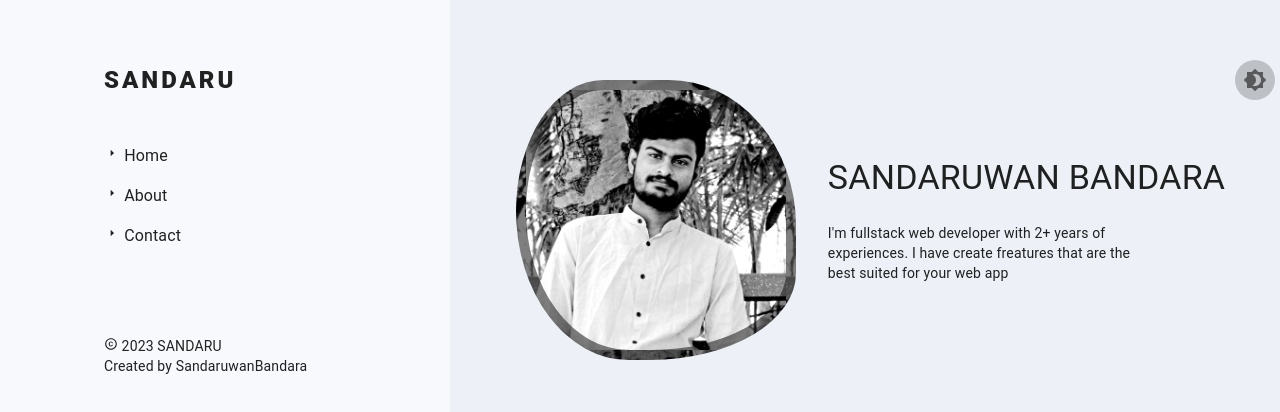
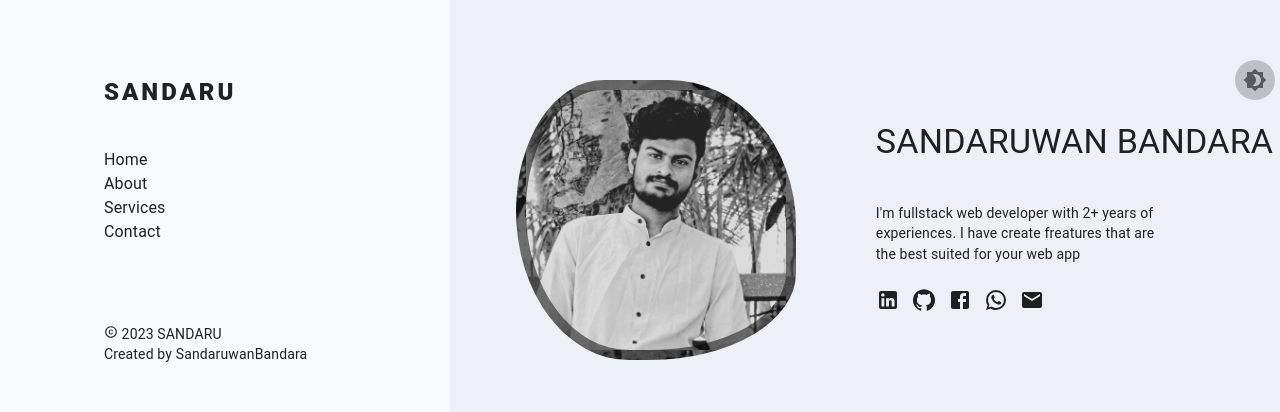
Before and after one commit to SandaruwanB/portfolio, a React (Create React App) app: page / in a window 1280 px wide. Shown: the part 180-592 px from the top of the page. Built offline with nearby package versions, Linux system fonts and the light colour scheme.

Commit message:
DEV home page

```diff
--- a/src/components/Home.jsx
+++ b/src/components/Home.jsx
@@ -1,5 +1,6 @@
 import React from 'react'
 import { Box, CssBaseline, Grid, Typography, useTheme,} from '@mui/material'
+import { LinkedIn, GitHub, Facebook, WhatsApp, Email } from '@mui/icons-material'
 import NavBar from './navbar/NavBar';
 
 const Home = () => {
@@ -14,17 +15,20 @@ const Home = () => {
         sx={{flexGrow : 1, width : {sm : 'calc(100% - 600px)'}, height : '100vh', background : theme.palette.primary.main}}
       >
         <Grid container sx={{width : '100%', height : '100%'}} direction={'row'} justifyContent={'center'} alignItems={'center'}>
-          <Grid item xs={12} sm={12} md={5} lg={5} sx={{display : 'flex', justifyContent : {sm : 'center', md : 'right'}, alignItems : 'flex-end' }}>
+          <Grid item xs={12} sm={12} md={5} lg={5} sx={{display : 'flex', justifyContent : {xs : 'center', sm : 'center', md : 'right'}, alignItems : {xs : 'end'}}}>
             <div className='HomeProfile'>
             </div>
           </Grid>
           <Grid item xs={12} sm={12} md={7} lg={7}>
-            <Box sx={{ml : {md : 4, lg : 4}}}>
+            <Box sx={{ml : {md : 10, lg : 10}}}>
               <Typography variant='h4' sx={{ textAlign : {xs : 'center', md : 'left'}}}>
                 SANDARUWAN BANDARA
               </Typography>
-              <Typography sx={{width : { sm : '100%', md : '70%'}, pt : 3, textAlign : {xs : 'center', sm : 'center', md : 'left'}}} variant='body2'>
+              <Typography sx={{width : { sm : '100%', md : '70%'}, mt : 5, textAlign : {xs : 'center', sm : 'center', md : 'left'}}} variant='body2'>
                 I'm fullstack web developer with 2+ years of experiences. I have create freatures that are the best suited for your web app
+              </Typography>
+              <Typography sx={{textAlign : {xs : 'center', sm : 'center', md : 'left'}, mt : 3}}>
+                <LinkedIn sx={{cursor : 'pointer',}}/>  <GitHub sx={{cursor : 'pointer', ml : 1}}/> <Facebook sx={{cursor : 'pointer', ml : 1}}/>  <WhatsApp sx={{cursor : 'pointer', ml : 1}}/> <Email sx={{cursor : 'pointer', ml : 1}}/>
               </Typography>
             </Box>
           </Grid>
--- a/src/components/navbar/NavBar.jsx
+++ b/src/components/navbar/NavBar.jsx
@@ -1,9 +1,9 @@
 import { AppBar, Box, Drawer, IconButton, List, ListItem, ListItemButton, ListItemText, Toolbar, Typography, useTheme,} from '@mui/material';
-import { Menu, Copyright, ArrowRight } from '@mui/icons-material';
+import { Menu, Copyright } from '@mui/icons-material';
 import React, { useState } from 'react'
 
 const drawerWidth = 450;
-const navBarValues = ['Home','About','Contact'];
+const navBarValues = ['Home','About','Services','Contact'];
 
 const NavBar = (props) => {
   const {window} = props;
@@ -68,8 +68,8 @@ const NavBar = (props) => {
         </Typography>
         <Box sx={{display : 'block', pt : 5}}>
           {navBarValues.map((value, id)=>(
-            <Typography variant='body1' key={id} sx={{pt : 1, pb : 1}}>
-              <ArrowRight fontSize='40'/> {value}
+            <Typography variant='body1' key={id}>
+              {value}
             </Typography>
           ))}
         </Box>
--- a/src/styles.css
+++ b/src/styles.css
@@ -16,6 +16,14 @@
     transition: all 1s ease-in-out;
 }
 
+@media screen and (max-width : 350px) {
+    .HomeProfile{
+        width: 240;
+        height: 240;
+    }
+}
+
+
 @keyframes animateImage {
     0%{
         border-radius: 60% 50% 40% 70%/60% 40% 60% 50%;
```
Also changed, not shown: public/profile.jpg.
